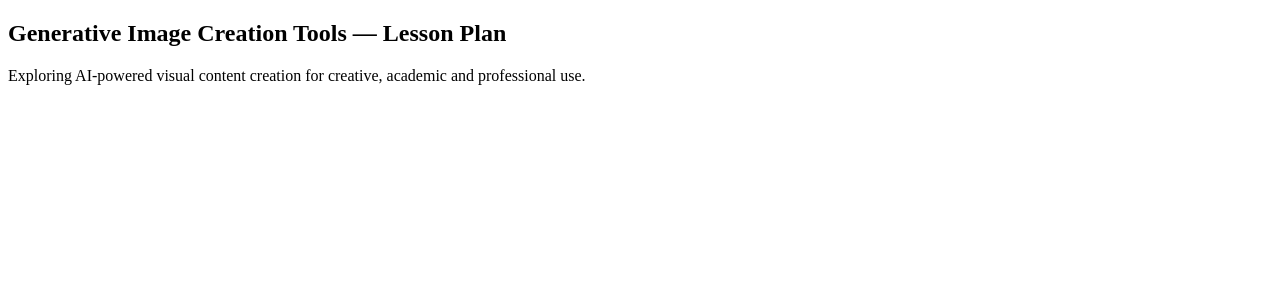
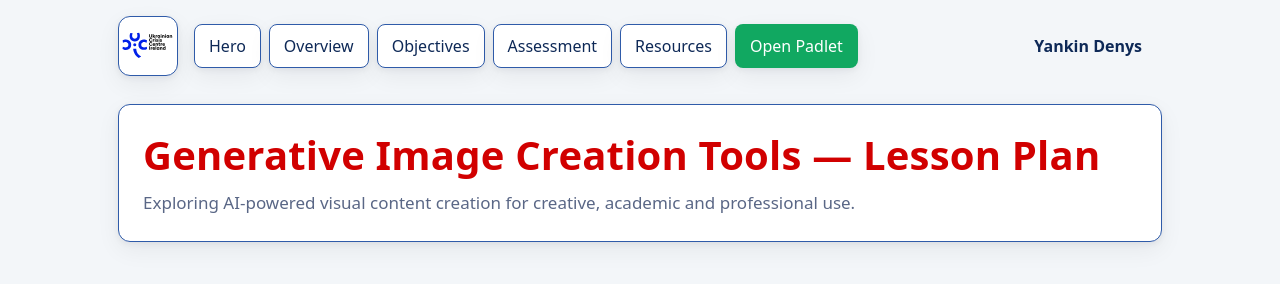
Before and after one commit to denparabelum-alt/padlet-malta-2025, a plain HTML site: page 01-title-hero.html in a window 1280 px wide. Drawn offline with Linux system fonts and the light colour scheme.

Commit message:
Update 01-title-hero.html

```diff
--- a/01-title-hero.html
+++ b/01-title-hero.html
@@ -5,13 +5,78 @@
 <meta name="viewport" content="width=device-width, initial-scale=1"/>
 <title>Generative Image Creation Tools — Lesson Plan</title>
 <style>
-  /* встав тут увесь CSS з блоку вище */
+  :root{
+    --bg:#f3f6f9; --paper:#ffffff;
+    --heading:#D10000;     /* red headings */
+    --ink:#0E2957;         /* dark-navy text */
+    --primary:#11A861;     /* green buttons/links */
+    --success:#11A861;     /* green success */
+    --border:#2F5BA9;      /* blue borders/dividers */
+    --muted:#5A6786;       /* explanatory */
+    --shadow:0 2px 6px rgba(15,23,42,.06), 0 8px 24px rgba(15,23,42,.06);
+    --r:12px; --rs:10px;
+  }
+  *{box-sizing:border-box}
+  html,body{height:100%}
+  body{
+    margin:0; background:var(--bg);
+    font-family:Poppins,ui-sans-serif,system-ui,-apple-system,"Segoe UI",Roboto,"Helvetica Neue",Arial,sans-serif;
+    color:var(--ink);
+    -webkit-font-smoothing:antialiased; -moz-osx-font-smoothing:grayscale;
+  }
+  a{color:var(--primary); text-decoration:none}
+  a:hover{text-decoration:underline}
+
+  /* layout */
+  .container{max-width:1100px; margin:0 auto; padding:28px}
+
+  /* header (fixed per your spec) */
+  .topbar{
+    display:flex; align-items:center; justify-content:space-between; gap:12px;
+    padding:16px 28px 0; max-width:1100px; margin:0 auto;
+  }
+  .left{display:flex; align-items:center; gap:16px; flex-wrap:wrap}
+  .logo{
+    width:60px; height:60px; border-radius:12px;
+    border:1px solid var(--border); background:#fff; box-shadow:var(--shadow);
+    display:block;
+  }
+  .nav{display:flex; gap:8px; flex-wrap:wrap}
+  .btn{
+    display:inline-flex; align-items:center; gap:8px;
+    padding:10px 14px; border-radius:8px;
+    border:1px solid var(--border); background:#fff; color:#0E2957;
+    box-shadow:var(--shadow); text-decoration:none;
+  }
+  .btn.primary{background:var(--primary); color:#fff; border-color:transparent}
+  .author{font-size:16px; font-weight:600; color:var(--ink); padding-right:20px}
+
+  /* hero card */
+  .card{background:var(--paper); border:1px solid var(--border); border-radius:var(--r); box-shadow:var(--shadow)}
+  .card-pad{padding:22px 24px}
+  .h1{font-size:clamp(30px,4.8vw,40px); color:var(--heading); margin:0 0 6px; font-weight:700; letter-spacing:.2px}
+  .lead{font-size:clamp(15px,1.8vw,17px); color:var(--muted); line-height:1.8; margin:0}
 </style>
 </head>
 <body>
 
-  <!-- встав тут HEADER з блоку вище -->
+  <!-- HEADER -->
+  <header class="topbar">
+    <div class="left">
+      <img class="logo" src="./logo.svg" alt="Organization logo">
+      <nav class="nav" aria-label="Primary">
+        <a class="btn" href="01-title-hero.html">Hero</a>
+        <a class="btn" href="02-overview-cards.html">Overview</a>
+        <a class="btn" href="03-preview-objectives.html">Objectives</a>
+        <a class="btn" href="04-assessment.html">Assessment</a>
+        <a class="btn" href="05-resources.html">Resources</a>
+        <a class="btn primary" href="https://padlet.com/embed/m9b9jldr9dube81g" target="_blank" rel="noopener">Open Padlet</a>
+      </nav>
+    </div>
+    <div class="author">Yankin Denys</div>
+  </header>
 
+  <!-- HERO -->
   <main class="container">
     <section class="card card-pad">
       <h1 class="h1">Generative Image Creation Tools — Lesson Plan</h1>
```
